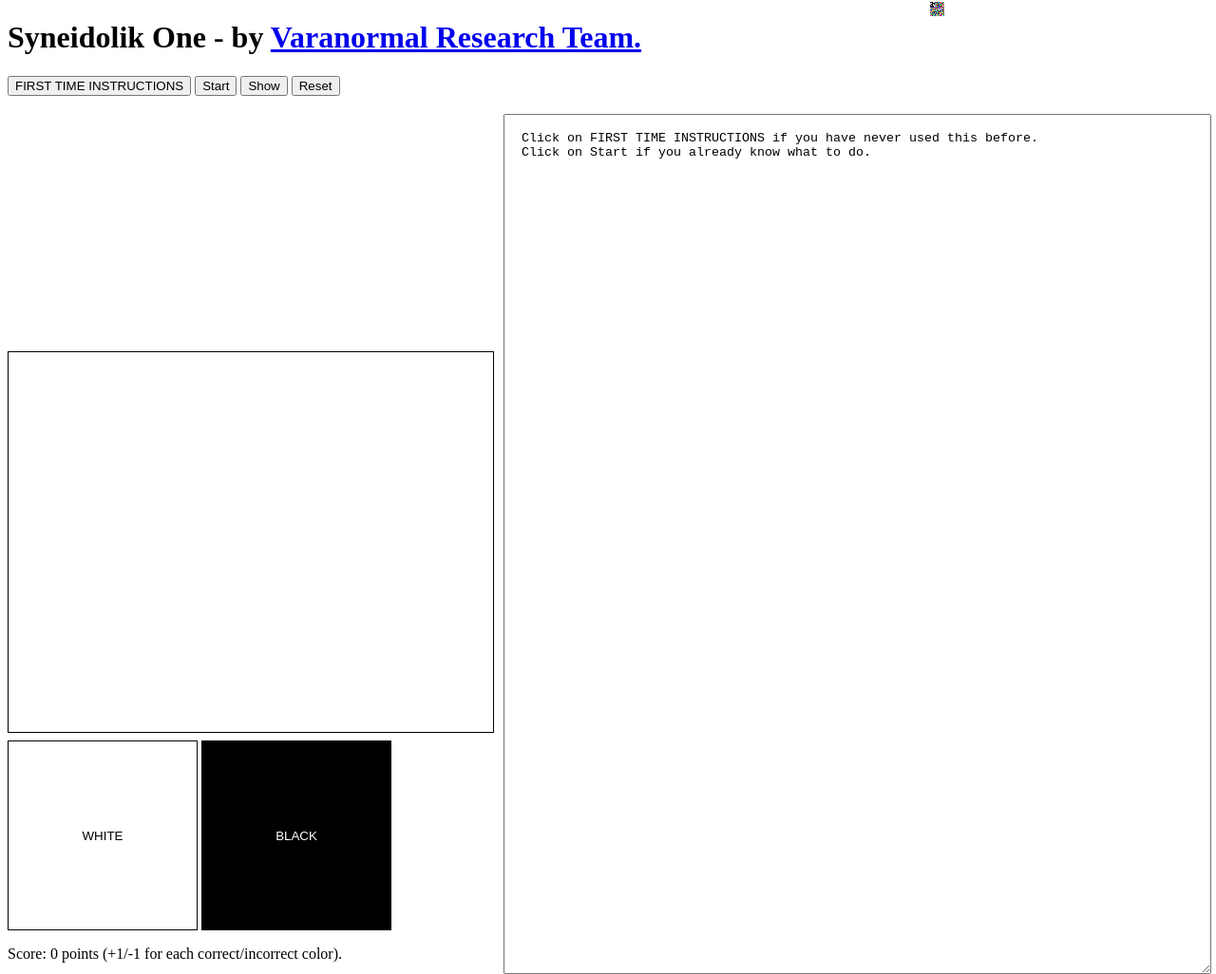
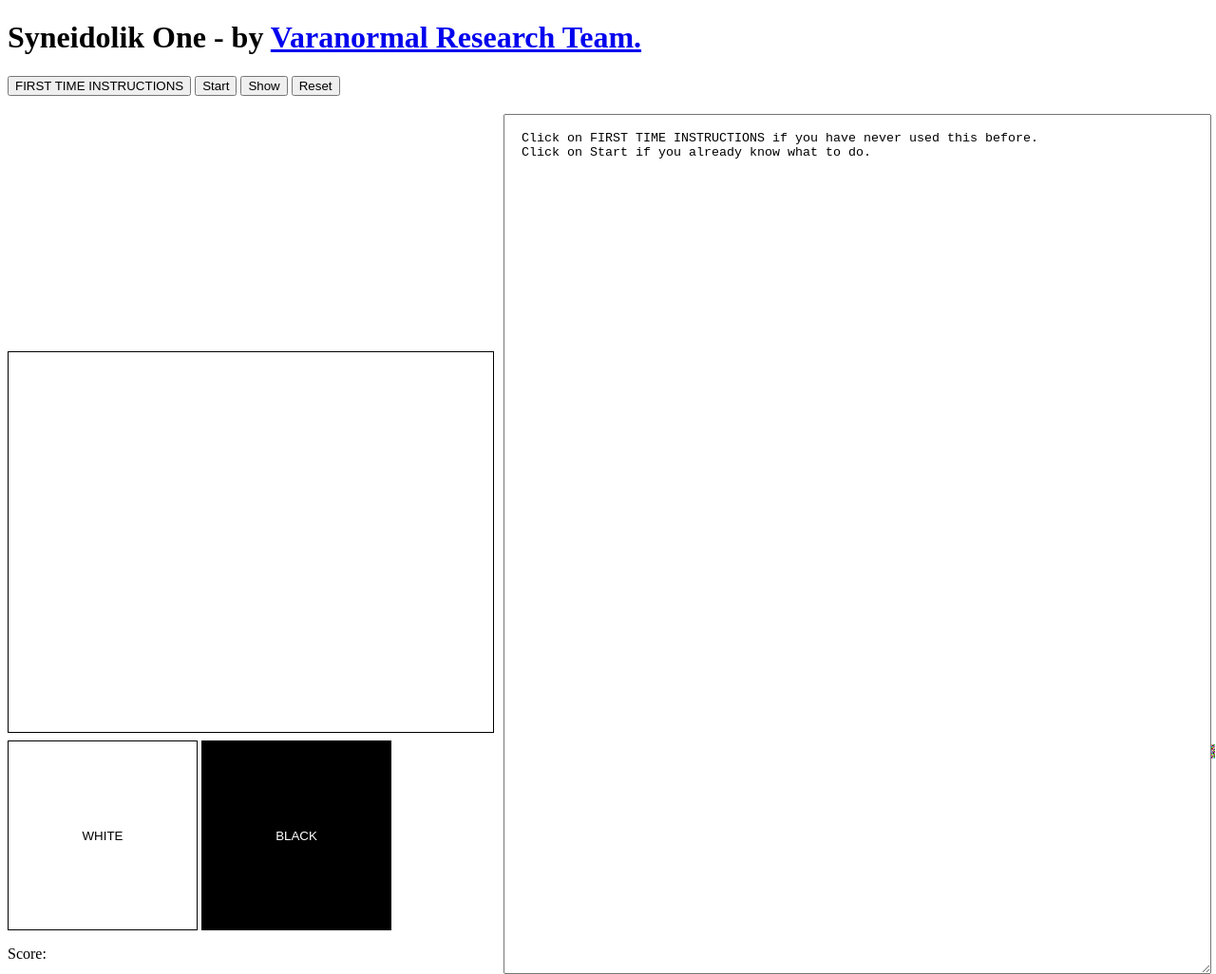
Before and after one commit to fcacciola/SyneidolikOne, a plain HTML site: page index.html in a window 1280 px wide. Shown: the whole page at 95% size. Drawn offline with Linux system fonts and the light colour scheme.

Commit message:
micro image update

```diff
--- a/index.html
+++ b/index.html
@@ -42,7 +42,7 @@
 </head>
 <body>
 
-<canvas id="micro_image" style="position:fixed; top: 2px; right: 1px; width: 9; height: 9"></canvas>
+<canvas id="micro_image" width="15" height="15" style="position:fixed; bottom: 1px; right: 1px;"></canvas>
 
 <h1>Syneidolik One - by <a href="https://www.varanormal.com/" target="_blank">Varanormal Research Team.</a></h1>
 
--- a/index.js
+++ b/index.js
@@ -216,11 +216,11 @@ function setup_micro_image()
     for ( x = 0 ; x < 15 ; ++ x )
     {
       in_cell = false ;
-      if ( x >= 0 && x < 5 )
+      if ( x >= 5 && x < 10 )
       {
         if ( y >= 0 && y < 5 )
         {
-          if ( is_cell_white(y,x) )
+          if ( is_cell_white(y,x-5) )
                set_micro_image_pixel_color_white(ctx,x,y) ;
           else set_micro_image_pixel_color_black(ctx,x,y) ;
 
@@ -295,7 +295,13 @@ function calculate_score()
 
 function show_score(score)
 {
-  document.getElementById("score").innerHTML = `Score: ${score} points (+1/-1 for each correct/incorrect color).`;
+  success = ( score + 25 ) * 2 ;
+  document.getElementById("score").innerHTML = `Score: ${score} points (+1/-1 for each correct/incorrect color). ${success}% successful.`;
+}
+
+function reset_score()
+{
+  document.getElementById("score").innerHTML = `Score:`;
 }
 
 function set_next_cell_color(color)
@@ -333,7 +339,7 @@ function reset()
   setup_random_grid()
   hide_grids();
   clear_hint_image();
-  show_score(0);
+  reset_score();
 }
 
 function ready_for_next_choice()
```
